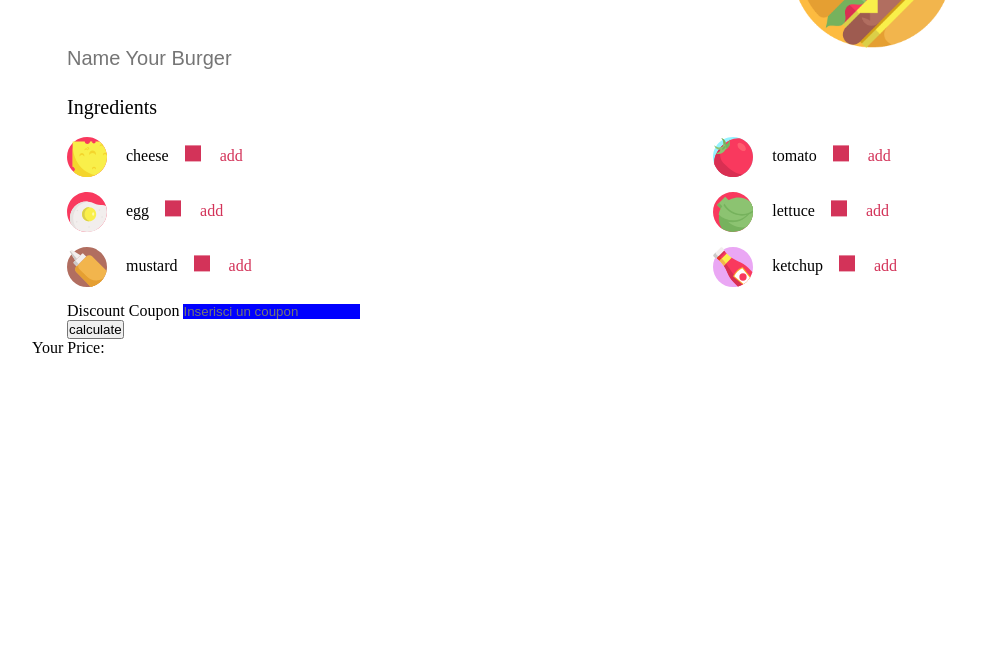
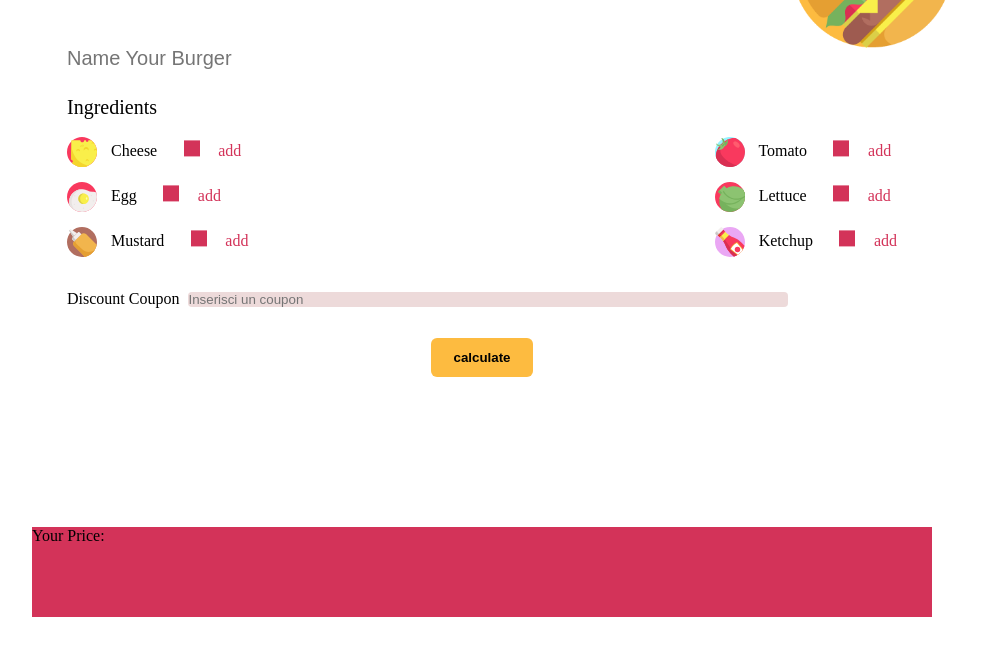
Before and after one commit to alelig95/js-burger, a plain HTML site: page index.html in a window 1280 px wide. Shown: the part 93-748 px from the top of the page, without its empty margins (158-1141 px from the left). Drawn offline with Linux system fonts and the light colour scheme.

Commit message:
Sistemando le varie distanze e completando il footer

```diff
--- a/css/style.css
+++ b/css/style.css
@@ -72,20 +72,20 @@ p{
   vertical-align: middle;
   display: inline-block;
   width: 40px;
+  padding-right: 10px;
 }
 
 .checkboxes input{
  visibility: hidden;
 }
 
-label{
-  margin-left: 15px;
-  margin-right: 15px;
+label input{
+  margin-left: 30px;
+  margin-right: 10px;
 }
 
 .checkboxes span{
   position: relative;
-  margin-left: 15px;
   color: #d33359;
 }
 
@@ -104,17 +104,44 @@ label{
 .checkboxes input:checked + span:before {
   position: absolute;
   top: 50%;
-  left: -145%;
+  left: -155%;
   transform: translateY(-55%);
   z-index: 1;
   content: "\f00c";
   font-size: 20px;
   font-weight: 900;
   color: black;
+  font-family: "Font Awesome 5 Free";
+}
+
+.coupon{
+  margin-top: 10px;
 }
 
 .coupon input{
   border: none;
-  background-color: blue;
+  background-color: #eddada;
+  width: 600px;
+  border-radius: 4px;
+  margin-left: 5px;
+}
 
+.button{
+ text-align: center;
+ margin-top: 30px;
 }
+
+.button button{
+  padding: 12px 22px;
+  background-color: #fdbb40;
+  color: #000;
+  font-weight: bolder;
+  border-radius: 6px;
+  border: none;
+}
+
+footer{
+  background-color: #d33359;
+  height: 90px;
+  margin-top: 150px;
+}
--- a/index.html
+++ b/index.html
@@ -3,7 +3,7 @@
   <head>
     <meta charset="utf-8">
     <link rel="stylesheet" href="css/style.css">
-    <link rel="stylesheet" href="https://cdnjs.cloudflare.com/ajax/libs/font-awesome/4.7.0/css/font-awesome.min.css">
+    <link rel="stylesheet" href=" https://cdnjs.cloudflare.com/ajax/libs/font-awesome/5.15.1/css/all.min.css">
     <title>Burger</title>
   </head>
   <body>
@@ -29,27 +29,30 @@
             <div class="checkboxes">
 
               <img src="img/cheese.svg" alt="">
-              <label for="cheese">cheese</label>
+              <label for="cheese">Cheese
                 <input id="cheese" type="checkbox" name="ingredients[]" value="8">
                 <span class="add">add</span>
+              </label>
 
             </div>
 
             <div class="checkboxes">
 
               <img src="img/fried-egg.svg" alt="">
-              <label for="egg">egg</label>
+              <label for="egg">Egg
                 <input id="egg" type="checkbox" name="ingredients[]" value="5">
                 <span class="add">add</span>
+              </label>
 
             </div>
 
             <div class="checkboxes">
 
               <img src="img/mustard.svg" alt="">
-              <label for="mustard">mustard</label>
+              <label for="mustard">Mustard
                 <input id="mustard" type="checkbox" name="ingredients[]" value="2">
                 <span class="add">add</span>
+              </label>
 
             </div>
 
@@ -59,27 +62,30 @@
             <div class="checkboxes">
 
               <img src="img/tomato.svg" alt="">
-              <label for="tomato">tomato</label>
+              <label for="tomato">Tomato
               <input id="tomato" type="checkbox" name="ingredients[]" value="2">
               <span class="add">add</span>
+              </label>
 
             </div>
 
             <div class="checkboxes">
 
               <img src="img/lettuce.svg" alt="">
-              <label for="lettuce">lettuce</label>
+              <label for="lettuce">Lettuce
               <input id="lettuce" type="checkbox" name="ingredients[]" value="3">
               <span class="add">add</span>
+              </label>
 
             </div>
 
             <div class="checkboxes">
 
               <img src="img/ketchup.svg" alt="">
-              <label for="ketchup">ketchup</label>
+              <label for="ketchup">Ketchup
                 <input id="ketchup" type="checkbox" name="ingredients[]" value="2">
                 <span class="add">add</span>
+              </label>
 
             </div>
 
@@ -94,12 +100,14 @@
         </div>
 
 
+        <div class="button">
+
 
           <button id="pulsante-calcolo" type="button" name="button">calculate</button>
-
+        </div>
 
       </div>
-
+      <footer>
         <div class="your-price">
           <div>Your Price:</div>
           <div id="price-output">
@@ -107,6 +115,9 @@
           </div>
 
         </div>
+      </footer>
+
+
 
     </div>
 
```
Lines whose indentation alone changed are shown as unchanged.
